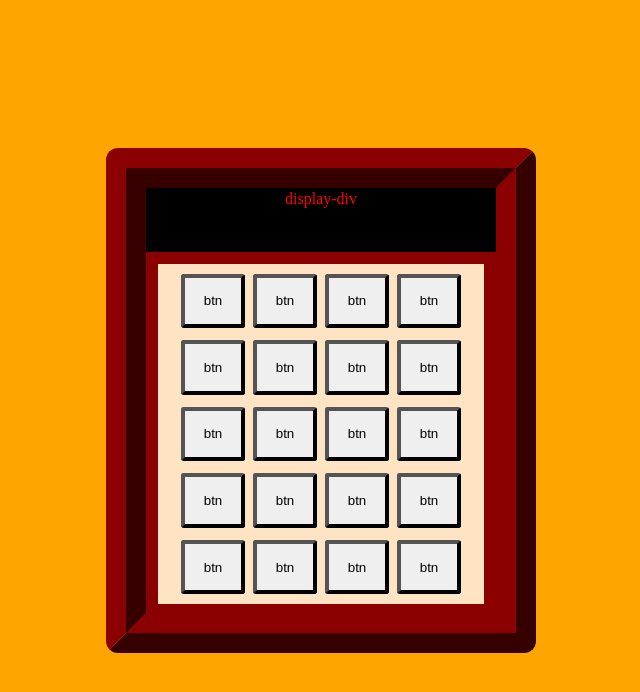
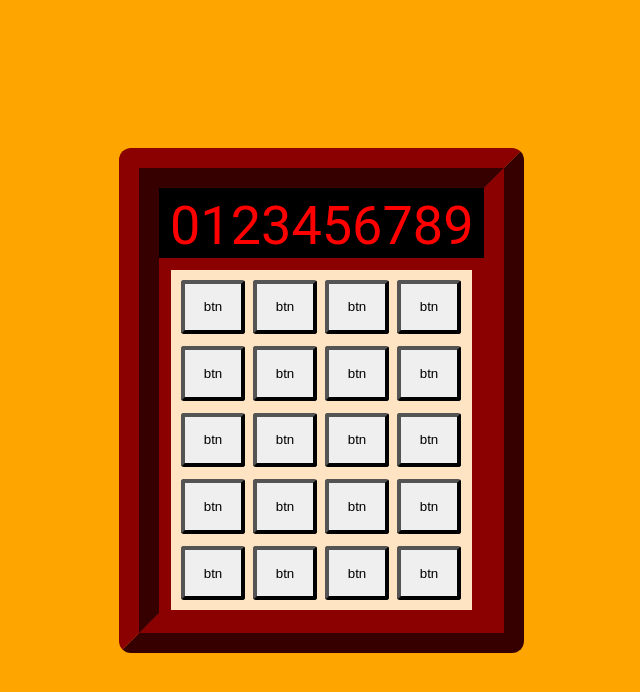
Before and after one commit to drumboy02/odin-calculator, a plain HTML site: page index.html in a window 1280 px wide. Shown: the whole page, without its empty margins (319-959 px from the left). Drawn offline with Linux system fonts and the light colour scheme.

Commit message:
modified styles.css

```diff
--- a/index.html
+++ b/index.html
@@ -9,7 +9,7 @@
     <body>
         <div class="calculator">
             <div class="display">
-                display-div
+                0123456789
             </div>
             <div class="buttons">
                 <div id="row-1" class="btn-row">
--- a/styles.css
+++ b/styles.css
@@ -11,17 +11,22 @@ body {
     background: bisque;
     text-align: center;
     height: 425px;
-    min-width: 350px;
+    min-width: 325px;
     border: 40px ridge darkred;
     border-radius: 12px;
 }
 
 .display {
-
     background: black;
     color: red;
-    height: 60px;
+    font-size: 54px;
+    font-family: Roboto, sans-serif;
+    text-align: right;
+    height: 58px;
     border: 2px solid black;
+    padding-right: 8px;
+    padding-top: 4px;
+    padding-bottom: 4px;
 }
 
 .buttons {
@@ -41,3 +46,11 @@ body {
     border: 4px outset black;
     border-radius: 3px;
 }
+
+.btn:hover {
+    background: orange;
+}
+
+.btn:active {
+    background: hsl(0 0 100);
+}
```
